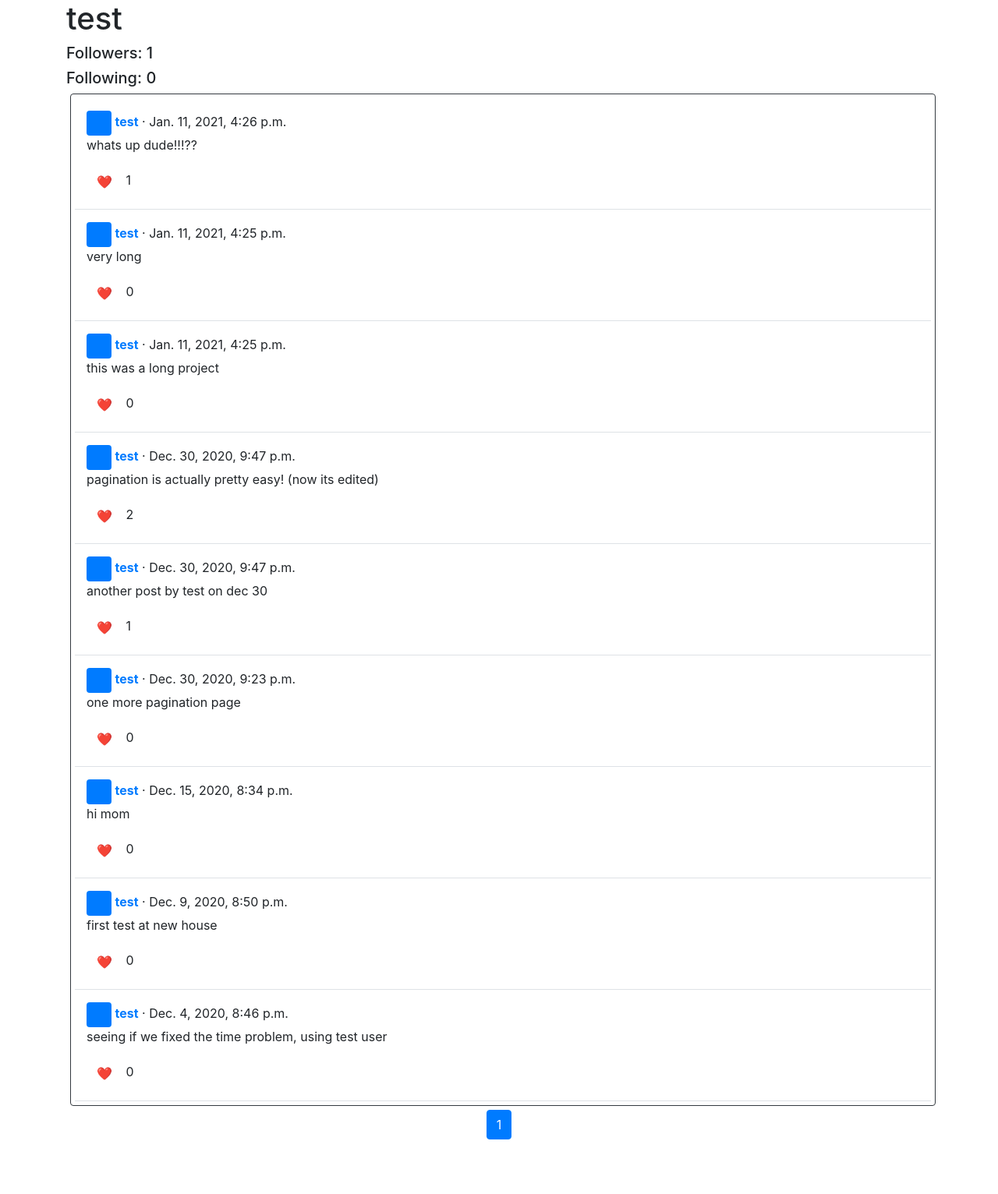
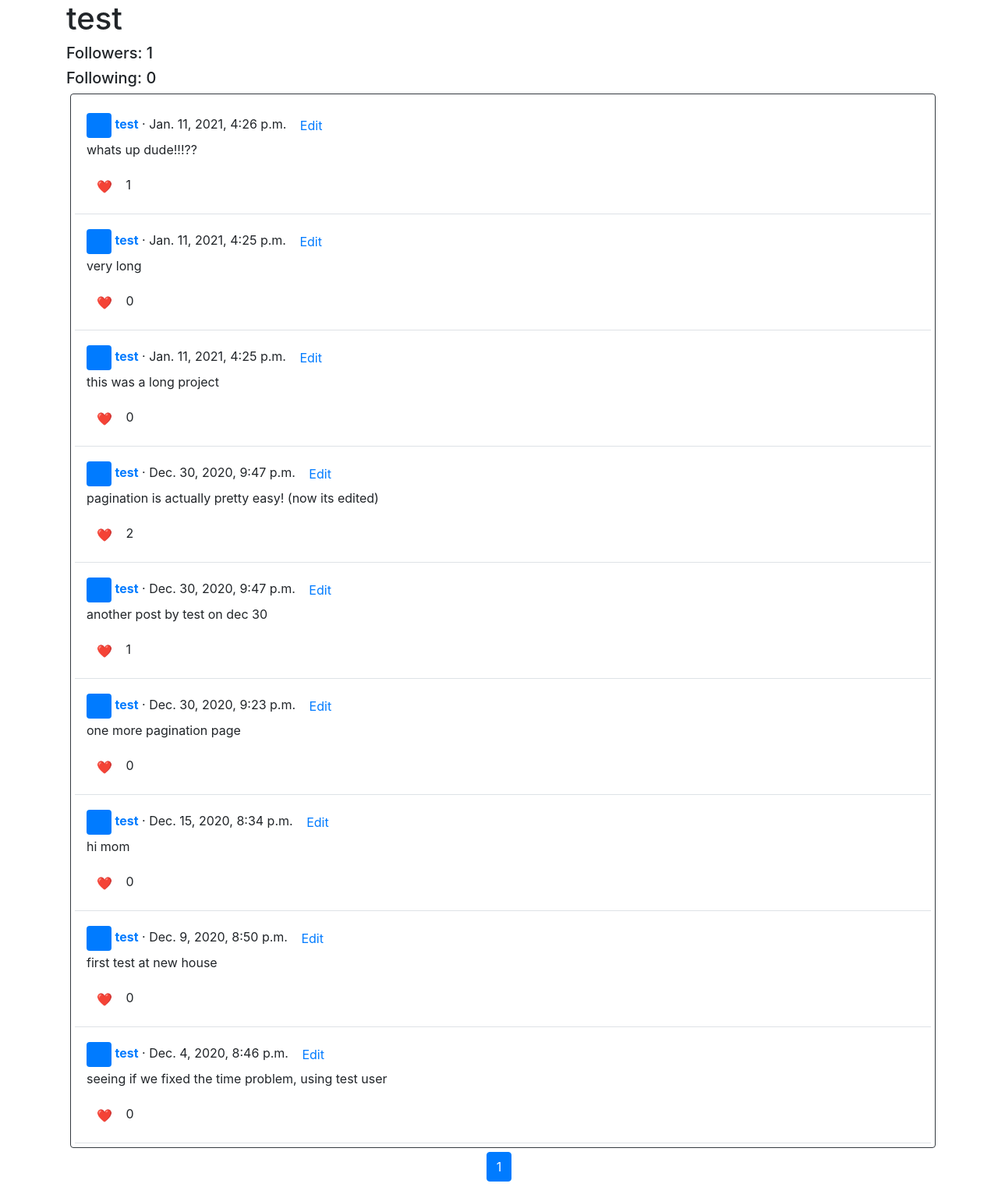
Before and after one commit to stefanoroque/CS50-Project-4, a Django app: a page that uses network/templates/network/user_profile.html in a window 1280 px wide. Shown: the part 56-1588 px from the top of the page at 78% size. Before the commit the page ends 1518 px from the top, so only its background shows below. Run offline with Django 3.2, Linux system fonts and the light colour scheme; data comes from the database, SQL or seed files in the repository; both versions use the stored data as it was after the commit; some libraries are stand-ins or nearby versions.

Commit message:
finished edit post functionality

```diff
--- a/network/static/network/feed.js
+++ b/network/static/network/feed.js
@@ -29,7 +29,7 @@ function follow_unfollow() {
     if (result.message == "user followed successfully") {
       // User has been followed successfully
       console.log(result);
-      // TODO: Update HTML to reflect the follow
+      // Update HTML to reflect the follow
       var old_num_followers = document.getElementById("num_followers").innerHTML.replace('Followers: ','');
       console.log(parseInt(old_num_followers));
       document.getElementById("num_followers").innerHTML = 'Followers: ' + (parseInt(old_num_followers) + 1);
--- a/network/templates/network/following.html
+++ b/network/templates/network/following.html
@@ -37,7 +37,6 @@
 
         <ul class="pagination justify-content-center">
             {% if posts.has_previous %}
-                <!-- <li class="page-item"><a class="page-link" href="?page=1">First Page</a></li> -->
                 <li class="page-item"><a class="page-link" href="?page={{ posts.previous_page_number }}">Previous</a></li>
             {% endif %}
 
@@ -52,7 +51,6 @@
 
             {% if posts.has_next %}
                 <li class="page-item"><a class="page-link" href="?page={{ posts.next_page_number }}">Next</a></li>
-                <!-- <li class="page-item"><a class="page-link" href="?page={{ posts.paginator.num_pages }}">Last Page</a></li> -->
             {% endif %}
         </ul>
 
--- a/network/templates/network/index.html
+++ b/network/templates/network/index.html
@@ -28,7 +28,7 @@
     {% for post in posts %}
 
         {% if post.author == user %}
-            <!-- This post belings to the currently logged in user -->
+            <!-- This post belongs to the currently logged in user -->
             <div class="d-flex pt-3">
 
                 <div class="pb-3 mb-0 medium lh-sm border-bottom w-100">
@@ -55,9 +55,8 @@
                         <p style="display: inline;" id="{{post.id}}_numlikes">{{ post.num_likes }}</p>
                     </div>
                 </div>
+
             </div>
-
-
 
         {% else %}
             <div class="d-flex pt-3">
@@ -76,6 +75,7 @@
                         <p style="display: inline;" id="{{post.id}}_numlikes">{{ post.num_likes }}</p>
                     </div>
                 </div>
+
             </div>
         {% endif %}
     {% endfor %}
--- a/network/templates/network/user_profile.html
+++ b/network/templates/network/user_profile.html
@@ -19,8 +19,6 @@
     {% endif %}
     {% endif %}
 
-
-
     <div class="container border border-dark rounded pst">
         {% for post in posts %}
             <div class="d-flex pt-3">
@@ -34,11 +32,22 @@
                         </svg>
                         <strong class="text-gray-dark"><a href="{% url 'profile' username=post.author %}">{{ post.author }}</a></strong>
                         <span> · {{ post.post_date }}</span>
-                        <p>{{ post.content }}</p>
+                        <button type="button" class="btn btn-link" onclick="edit_post('{{post.id}}')">Edit</button>
+                        <textarea class="form-control mb-2" id="edit_box_{{post.id}}" name="edit_box" style="display:none;"></textarea>
+                        <div class="btn-toolbar">
+                            <div class="btn-group mr-2" role="group">
+                                <button id="cancel_btn_{{post.id}}" class="btn btn-warning" style="display:none;" onclick="cancel_edit_post('{{post.id}}')">Cancel</button>
+                            </div>
+                            <div class="btn-group mr-2" role="group">
+                                <button id="edit_btn_{{post.id}}" class="btn btn-primary" style="display:none;" onclick="save_edit_post('{{post.id}}')">Save</button>
+                            </div>
+                        </div>
+                        <p id="post_content_{{post.id}}">{{ post.content }}</p>
                         <button type="button" class="btn btn-link like_unlike_btn" id="{{post.id}}">❤️</button>
                         <p style="display: inline;" id="{{post.id}}_numlikes">{{ post.num_likes }}</p>
                     </div>
                 </div>
+
             </div>
         {% endfor %}
     </div>
--- a/network/views.py
+++ b/network/views.py
@@ -43,9 +43,6 @@ def following(request):
         page = request.GET.get('page')
 
         posts = paginator.get_page(page)
-
-
-
 
         return render(request, "network/following.html", {
             "posts": posts
@@ -139,13 +136,11 @@ def profile(request, username):
             "posts": posts
         })
 
-
     # Check if the logged in user is following the desired user already
     if Following.objects.filter(followed_user=desired_user, following_user=request.user).exists():
         is_following = True
     else:
         is_following = False
-
 
     return render(request, "network/user_profile.html", {
             "desired_user": desired_user,
@@ -190,7 +185,6 @@ def like_unlike(request):
         return JsonResponse({"message": "post liked successfully"}, status=201)
 
 
-
 @csrf_exempt
 @login_required
 def follow_unfollow(request):
@@ -212,8 +206,13 @@ def follow_unfollow(request):
         # Decrease followers attribute on desired_user
         desired_user.num_followers -= 1
         desired_user.save()
+        # Decrease following attribute on the current user
+        request.user.num_following -= 1
+        request.user.save()
+
         # Return message to JS function
         return JsonResponse({"message": "user unfollowed successfully"}, status=201)
+
     else:
         # Not following yet
         # Create a new Following relation
@@ -222,6 +221,10 @@ def follow_unfollow(request):
         # Increase followers attribute on desired_user
         desired_user.num_followers += 1
         desired_user.save()
+        # Increase following attribute on the current user
+        request.user.num_following += 1
+        request.user.save()
+
         # Return message to JS function
         return JsonResponse({"message": "user followed successfully"}, status=201)
 
@@ -239,6 +242,10 @@ def edit_post(request):
     # Get the new post content
     new_content = data.get("new_content")
 
+    # Make sure the user is editing their own post
+    if not request.user == post.author:
+        return JsonResponse({"error": "You are not allowed to edit other user's posts."}, status=401)
+
     # Edit the post
     post.content = new_content
     try:
```
Also changed, not shown: db.sqlite3.
